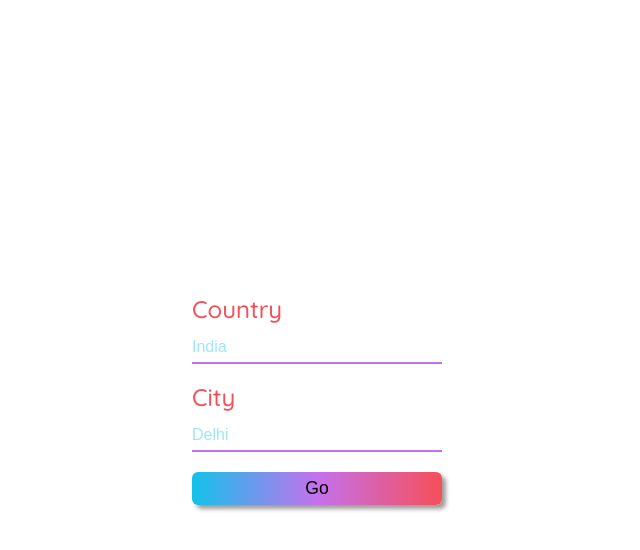
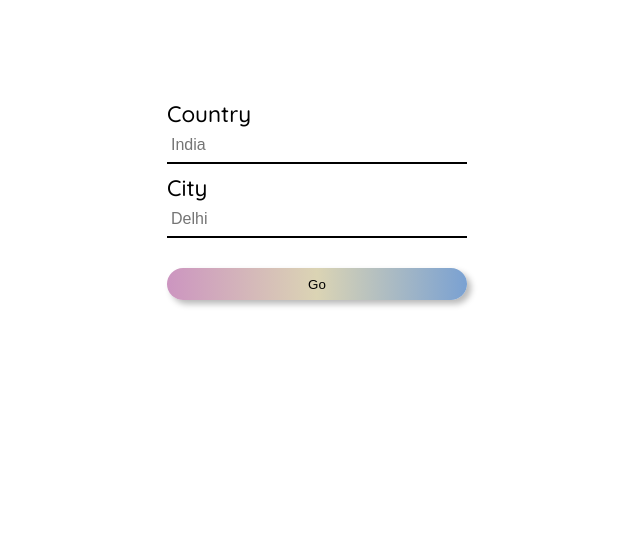
Before and after one commit to PrathamKumar14/weather-app, a React (Create React App) app: page / in a window 1280 px wide. Shown: the top 550 px of the page, without its empty margins (323-963 px from the left). Built offline with nearby package versions, Linux system fonts and the light colour scheme.

Commit message:
Change form style

```diff
--- a/src/App.js
+++ b/src/App.js
@@ -31,7 +31,6 @@ function App() {
       {weather.data !== undefined ? (
         <Weather key={weather.data} data={weather.data} />
       ) : (
-        <div className="form-wrapper">
         <form onSubmit={handleFormSubmit}>
           <div className="label-input-cn">
             <label>Country</label>
@@ -57,7 +56,6 @@ function App() {
             <button type="submit">Go</button>
           </div>
         </form>
-        </div>
       )}
     </div>
   );
--- a/src/components/weather.css
+++ b/src/components/weather.css
@@ -1,81 +1,49 @@
 body {
-  margin: 0;
-  width: 100vw;
-  height: 100vh;
   overflow-x: hidden;
 }
 
-.form-wrapper {
-  height: 100vh;
-  display: flex;
-  place-items: center;
-  justify-content: center;
-}
-
-img {
-  filter: drop-shadow(4px 4px 4px rgb(71, 71, 71));
-}
-
-p {
-  margin: 0;
-}
-
-h1 {
-  font-family: "Raleway", sans-serif;
-  letter-spacing: 2px;
-  margin-bottom: 6px;
-  text-align: center;
-}
-
-hr {
-  border: none;
-  border-top: 2px solid #12c2e9;
-  margin: 0;
-  margin: auto;
-  margin-bottom: 40px;
-  width: 700px;
+.wrapper {
+  max-width: 1500px;
 }
 
 form {
+  max-width: 300px;
+  margin: auto;
+  margin-top: 100px;
+}
+
+.label-input-cn {
   display: flex;
-  place-items: center;
-  justify-content: center;
   flex-direction: column;
-  font-family: "Quicksand", sans-serif;
 }
 
 label {
-  font-size: 1.5rem;
-  margin: 8px 0;
-  color: #f64f59;
+  font-family: quicksand;
+  font-size: 1.4em;
 }
 
 input {
-  width: 250px;
-  padding: 6px 0;
   border: none;
-  border-bottom: 2px solid#c471ed;
-  font-size: 1rem;
-}
-
-input::placeholder {
-  color: #12c2e9;
-  opacity: 0.4;
+  height: 26px;
+  margin-bottom: 10px;
+  padding: 4px;
+  font-size: 1em;
+  border-bottom: 2px solid black;
+  transition: all 0.5s;
 }
 
 input:focus {
+  border-bottom: 2px solid #e11d74;
   outline: none;
 }
 
 button {
-  width: 250px;
-  background: linear-gradient(to right, #12c2e9, #c471ed, #f64f59);
-  box-shadow: 4px 4px 4px #a19c9c;
-  padding: 6px 10px;
-  font-size: 1.1rem;
-  border-radius: 6px;
+  background: linear-gradient(to right, #cc95c0, #dbd4b4, #7aa1d2);
   border: none;
-  margin-top: 10px;
+  margin-top: 20px;
+  border-radius: 20px;
+  height: 32px;
+  box-shadow: 4px 4px 6px #b9b9b9;
   cursor: pointer;
   transition: 0.5s;
 }
@@ -84,50 +52,7 @@ button:hover {
   box-shadow: none;
 }
 
-.label-input-cn {
-  display: flex;
-  flex-direction: column;
-  margin-bottom: 10px;
+button:focus {
+  box-shadow: none;
+  outline: none;
 }
-
-.wrapper {
-  margin: auto;
-}
-
-.main-section {
-  display: flex;
-  flex-wrap: wrap;
-  justify-content: center;
-}
-
-.current-temp {
-  font-size: 2rem;
-  background-color: white;
-  font-family: "Nanum Gothic", sans-serif;
-  position: relative;
-  bottom: 32px;
-  padding: 0 6px;
-  display: inline;
-}
-
-.weather-info {
-  border: 2px solid #c471ed;
-  margin: 20px;
-  text-align: center;
-  padding: 4px;
-  box-shadow: 7px 7px 6px #bfbfbf;
-}
-
-.weather-desc,
-.current-temp {
-  margin: 0;
-}
-
-.weather-desc {
-  text-transform: uppercase;
-  color: gray;
-}
-
-.time {
-  color: gray;
-}
```
Also changed, not shown: 1 other file (tests, documents, lock files or other folders). Lines whose indentation alone changed are shown as unchanged.
